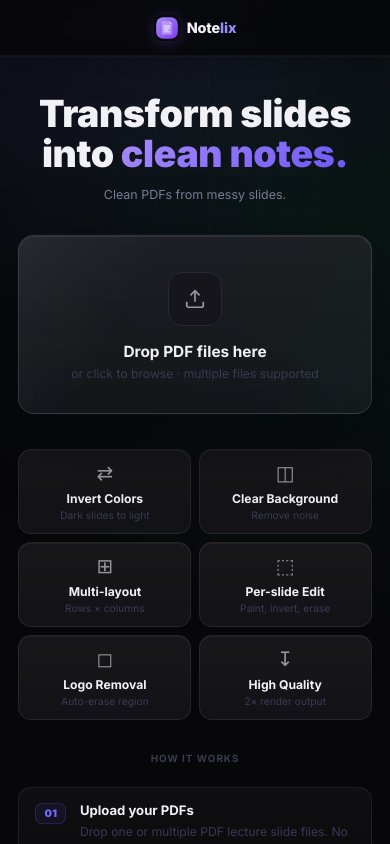
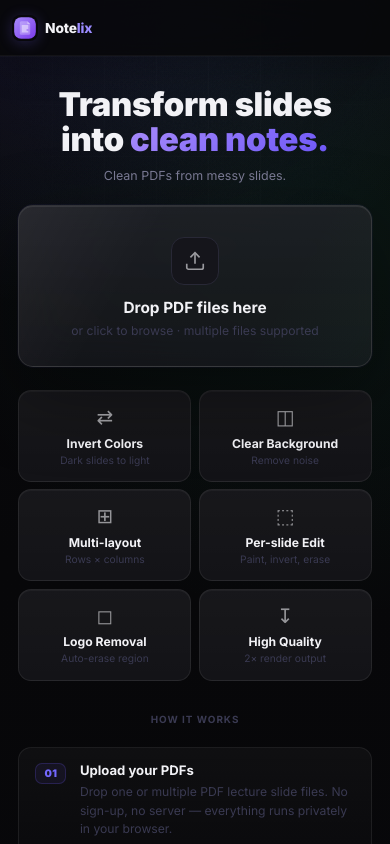
Before and after one commit to leo-noble/notelix, a website built with Vite: page index.html in a window 390 px wide. Shown: the top 844 px of the page. Built offline with nearby package versions, Linux system fonts and the light colour scheme; a script that the page names is missing.

Commit message:
Tighten mobile landing layout

```diff
--- a/css/styles.css
+++ b/css/styles.css
@@ -1605,21 +1605,23 @@ input[type=range]::-moz-range-thumb {
 
 @media (max-width: 768px) {
   nav {
-    justify-content: center;
+    justify-content: flex-start;
     background: rgba(7,7,9,.86);
+    padding-left: max(1.35rem, env(safe-area-inset-left));
+    padding-right: max(1.35rem, env(safe-area-inset-right));
   }
   .logo { gap: 7px; }
-  .logo-mark, .logo-mark svg, .logo-mark img { width: 30px; height: 30px; }
-  .logo-text { font-size: .9rem; }
-  #p1.active { padding: 2.9rem 1.15rem 3.6rem; padding-bottom: max(3.6rem, env(safe-area-inset-bottom)); }
-  .hero { margin-bottom: 1.9rem; padding: 0; max-width: 350px; }
-  .hero h1 { font-size: clamp(2.05rem, 10vw, 2.85rem); line-height: 1.08; margin-bottom: .8rem; }
+  .logo-mark, .logo-mark svg, .logo-mark img { width: 28px; height: 28px; }
+  .logo-text { font-size: .86rem; }
+  #p1.active { padding: 2.35rem 1.15rem 3.25rem; padding-bottom: max(3.25rem, env(safe-area-inset-bottom)); }
+  .hero { margin-bottom: 1.55rem; padding: 0; max-width: min(560px, calc(100vw - 2rem)); }
+  .hero h1 { font-size: clamp(2.05rem, 7.4vw, 3.25rem); line-height: 1.08; margin-bottom: .7rem; }
   .hero p { font-size: .86rem; line-height: 1.45; max-width: none; white-space: nowrap; }
-  .upload-box { border-radius: 16px; }
-  .dz-inner { padding: 2.25rem 1.15rem 2rem; }
-  .dz-icon-wrap { width: 54px; height: 54px; border-radius: 14px; margin-bottom: 1rem; }
-  .features { grid-template-columns: repeat(2, 1fr); gap: .55rem; }
-  .feat { padding: .8rem .6rem; }
+  .upload-box { max-width: 560px; border-radius: 15px; }
+  .dz-inner { padding: 1.9rem 1.15rem 1.75rem; }
+  .dz-icon-wrap { width: 48px; height: 48px; border-radius: 13px; margin-bottom: .85rem; }
+  .features { max-width: 560px; grid-template-columns: repeat(2, 1fr); gap: .55rem; margin-top: 1.45rem; }
+  .feat { padding: .68rem .55rem; min-height: 92px; display: flex; flex-direction: column; align-items: center; justify-content: center; }
   #p2 { padding: .85rem .85rem 1.5rem; }
   .sg { grid-template-columns: repeat(auto-fill, minmax(min(100%, 150px), 1fr)); gap: .55rem; }
   .p2-bar { flex-wrap: wrap; justify-content: center; }
@@ -1829,8 +1831,9 @@ input[type=range]::-moz-range-thumb {
 @media (max-width: 560px) {
   :root { --nav-base: 56px; }
   nav { padding-left: .9rem; padding-right: .9rem; }
-  #p1.active { padding-top: 2.25rem; }
-  .hero h1 { font-size: clamp(1.95rem, 9.6vw, 2.48rem); line-height: 1.08; margin-bottom: .7rem; }
+  #p1.active { padding-top: 1.8rem; }
+  .hero { margin-bottom: 1.25rem; }
+  .hero h1 { font-size: clamp(1.9rem, 8.4vw, 2.3rem); line-height: 1.08; margin-bottom: .6rem; }
   .hero p { font-size: .78rem; max-width: calc(100vw - 2rem); }
   .features { grid-template-columns: 1fr 1fr; }
   .feat-t { font-size: .76rem; }
```
